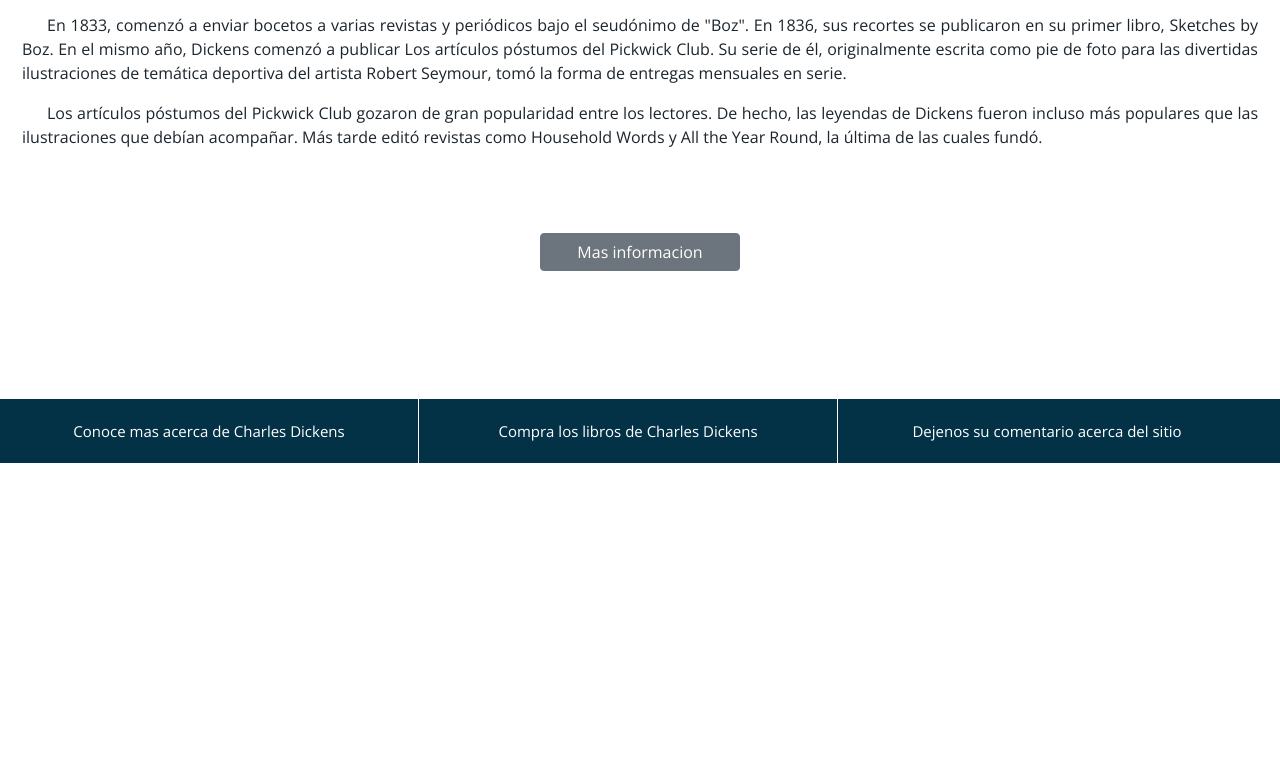
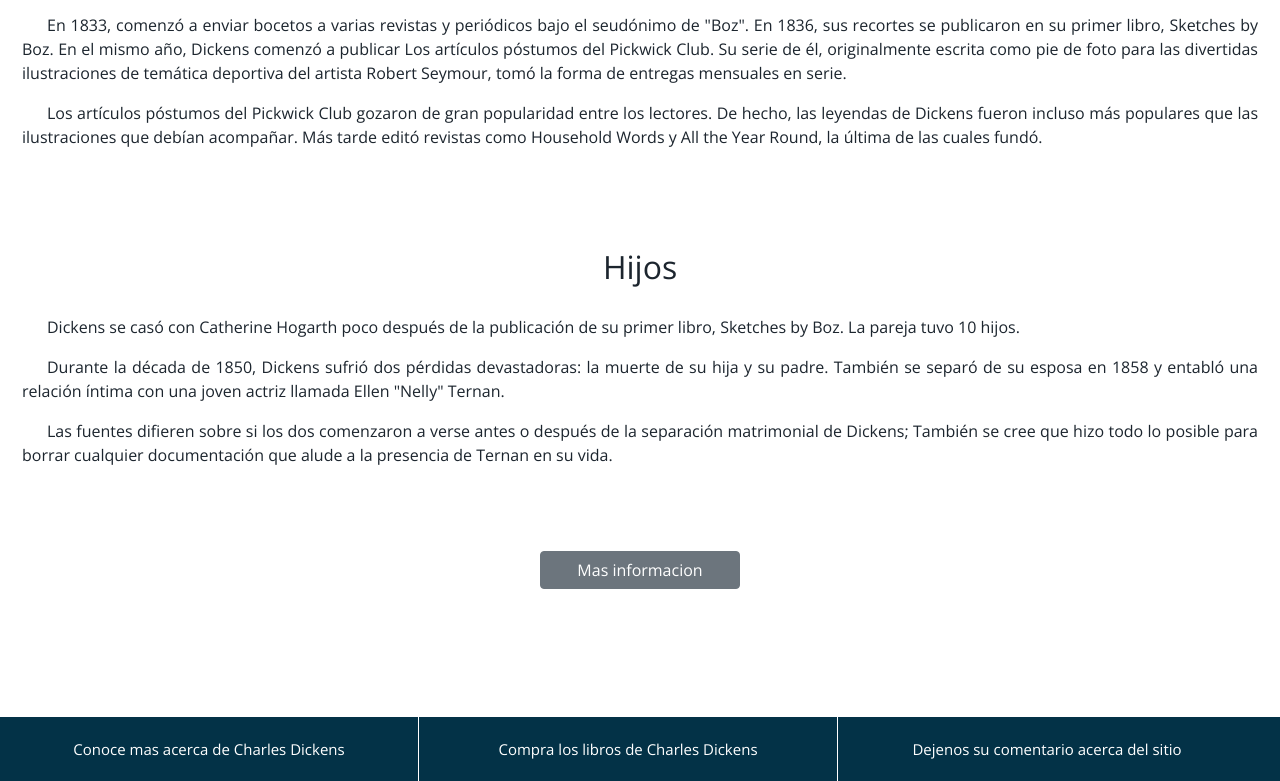
Before and after one commit to MartinaEstevez/nuevo_repo, a website: page Biografia.html in a window 1280 px wide. Shown: the part 1564-2345 px from the top of the page. Before the commit the page ends 2027 px from the top, so only its background shows below. Drawn offline with nearby package versions, Linux system fonts and the light colour scheme.

Commit message:
14 commit: posible agregado a Biobliografia.html

```diff
--- a/Biografia.html
+++ b/Biografia.html
@@ -100,6 +100,18 @@
         </div>
         <br>
         </br>
+        <div class=" containerB__row row">
+          <h2 class="containerB__h2">Hijos</h2>
+        </div>
+        <div class=" containerB__row row">
+          <div class="containerB__item">
+            <p>Dickens se casó con Catherine Hogarth poco después de la publicación de su primer libro, Sketches by Boz. La pareja tuvo 10 hijos.</p>
+            <p>Durante la década de 1850, Dickens sufrió dos pérdidas devastadoras: la muerte de su hija y su padre. También se separó de su esposa en 1858 y entabló una relación íntima con una joven actriz llamada Ellen "Nelly" Ternan.</p>
+            <p>Las fuentes difieren sobre si los dos comenzaron a verse antes o después de la separación matrimonial de Dickens; También se cree que hizo todo lo posible para borrar cualquier documentación que alude a la presencia de Ternan en su vida.</p>
+          </div>
+        </div>
+        <br>
+        </br>
         <div class="containerB__boton row">
           <a class="btn btn-secondary" href="https://www.biografiasyvidas.com/biografia/d/dickens.htm" role="button">Mas informacion</a>
         </div>
```
